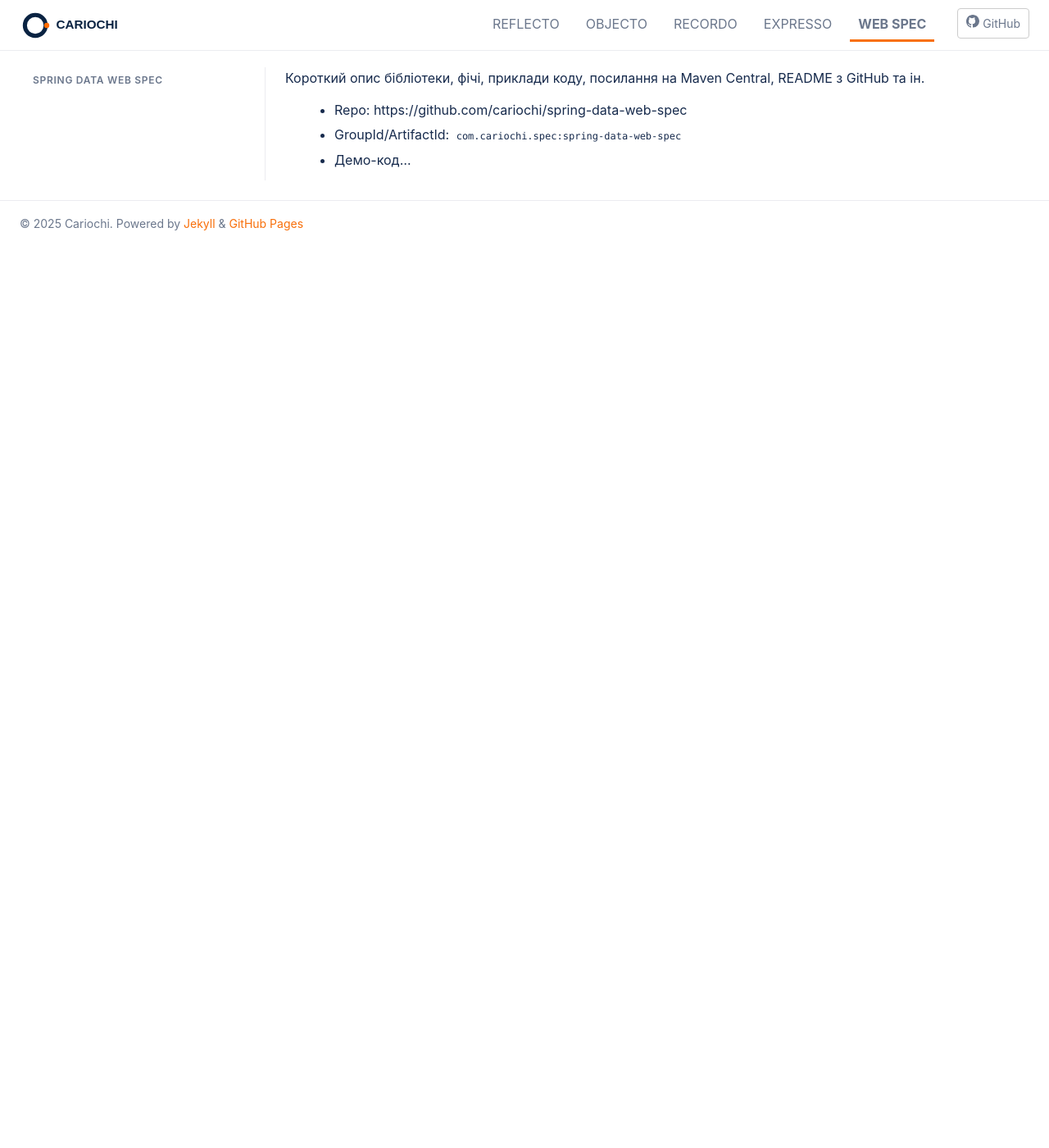
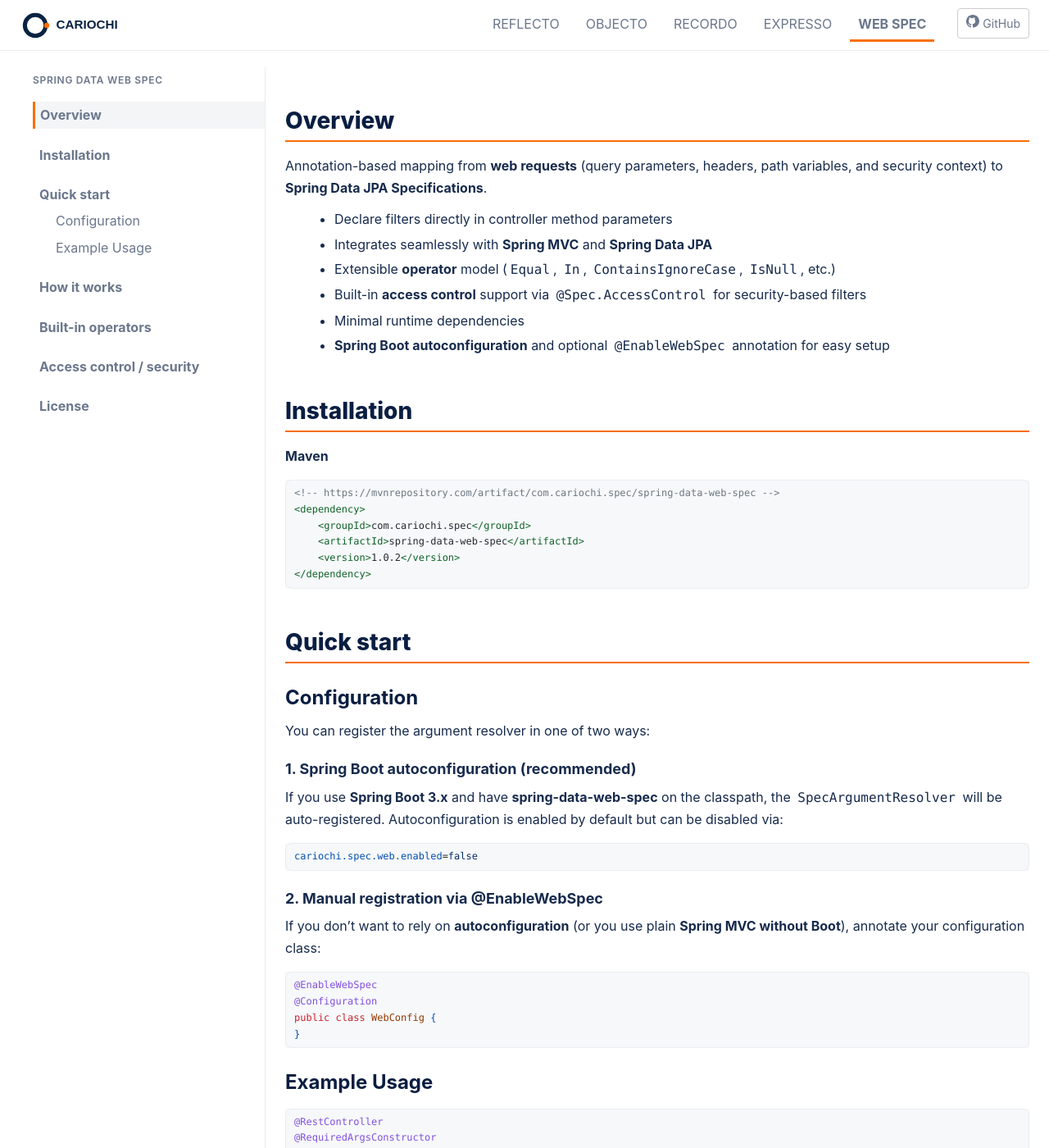
Before and after one commit to cariochi/cariochi.github.io, a Jekyll site: the page built from projects/spring-data-web-spec.md, in a window 1280 px wide and 1400 px high. Shown: the whole window at 82% size. Built offline with Jekyll 4.4.1, drawn with Linux system fonts in a browser that asks for light colours; the table of contents is made by our own code; some of the changed text lies outside the part shown.

Commit message:
style: adjust typography and spacing in site.css; enhance documentation in spring-data-web-spec.md; update .gitignore

````diff
--- a/assets/css/site.css
+++ b/assets/css/site.css
@@ -36,7 +36,7 @@
 /* Headings */
 article h1 {
   margin: 48px 0 16px;
-  font-size: 32px;
+  font-size: 28px;
   line-height: 1.25;
   font-weight: 800;
   color: #091E42;
@@ -46,7 +46,7 @@
 }
 
 article h2 {
-  margin: 28px 0 12px;
+  margin: 26px 0 12px;
   font-size: 24px;
   line-height: 1.3;
   font-weight: 700;
@@ -83,7 +83,7 @@
 
 /* Code blocks */
 pre, code {
-  font: 12px/1.5 ui-monospace, SFMono-Regular, Menlo, Monaco, Consolas, "Liberation Mono", "Courier New", monospace
+  font: 16px/1.65 ui-monospace, SFMono-Regular, Menlo, Monaco, Consolas, "Liberation Mono", "Courier New", monospace
 }
 
 pre {
@@ -91,7 +91,7 @@
   background: #F6F8FA;
   border: 1px solid #EBECF0;
   border-radius: 8px;
-  padding: 14px
+  padding: 6px
 }
 
 code {
@@ -321,6 +321,17 @@
   color: #253858
 }
 
+.highlight pre code {
+  display: block;
+  white-space: pre;
+  font-size: 12px;
+}
+
+.highlight pre code::first-line {
+  /* прибирає ефект порожнього першого рядка */
+  line-height: 0;
+}
+
 /* Lists inside content without bullets (optional; comment out if you want bullets) */
 /* .content ul{list-style:none;padding-left:0} */
 
--- a/projects/spring-data-web-spec.md
+++ b/projects/spring-data-web-spec.md
@@ -2,8 +2,167 @@
 title: Spring Data Web Spec
 ---
 
-Короткий опис бібліотеки, фічі, приклади коду, посилання на Maven Central, README з GitHub та ін.
+# Overview
 
-- Repo: https://github.com/cariochi/spring-data-web-spec
-- GroupId/ArtifactId: `com.cariochi.spec:spring-data-web-spec`
-- Демо-код…
+Annotation-based mapping from **web requests** (query parameters, headers, path variables, and security context) to **Spring Data JPA Specifications**.
+
+- Declare filters directly in controller method parameters
+- Integrates seamlessly with **Spring MVC** and **Spring Data JPA**
+- Extensible **operator** model (`Equal`, `In`, `ContainsIgnoreCase`, `IsNull`, etc.)
+- Built-in **access control** support via `@Spec.AccessControl` for security-based filters
+- Minimal runtime dependencies
+- **Spring Boot autoconfiguration** and optional `@EnableWebSpec` annotation for easy setup
+
+# Installation
+
+**Maven**
+
+```xml
+
+<!-- https://mvnrepository.com/artifact/com.cariochi.spec/spring-data-web-spec -->
+<dependency>
+    <groupId>com.cariochi.spec</groupId>
+    <artifactId>spring-data-web-spec</artifactId>
+    <version>1.0.2</version>
+</dependency>
+```
+
+# Quick start
+
+## Configuration
+
+You can register the argument resolver in one of two ways:
+
+### 1. Spring Boot autoconfiguration (recommended)
+
+If you use **Spring Boot 3.x** and have **spring-data-web-spec** on the classpath, the `SpecArgumentResolver` will be auto-registered.
+Autoconfiguration is enabled by default but can be disabled via:
+
+```properties
+
+cariochi.spec.web.enabled=false
+```
+
+### 2. Manual registration via @EnableWebSpec
+
+If you don’t want to rely on **autoconfiguration** (or you use plain **Spring MVC without Boot**), annotate your configuration class:
+
+```java
+
+@EnableWebSpec
+@Configuration
+public class WebConfig {
+}
+```
+
+## Example Usage
+
+```java
+
+@RestController
+@RequiredArgsConstructor
+class DummyController {
+
+    private final DummyService service;
+    private final DummyMapper mapper;
+
+    @GetMapping("/organizations/{organizationId}/dummy")
+    public Page<DummyDto> findAll(
+            @Spec.PathVariable(name = "organizationId", path = "organization.id", required = true)
+            @Spec.RequestParam(name = "id")
+            @Spec.RequestParam(name = "status", operator = In.class)
+            @Spec.RequestParam(name = "name", operator = ContainsIgnoreCase.class)
+            @Spec.RequestParam(name = "propertyValue", path = "properties.value", joinType = JoinType.INNER, operator = In.class, distinct = true)
+            @Spec.RequestHeader(name = "region", path = "organization.region")
+            @Spec.AccessControl(path = "organization.region", valueSupplier = UserAllowedRegions.class, operator = In.class)
+            Specification<DummyEntity> specification,
+            Pageable pageable
+    ) {
+        return service.findAll(specification, pageable)
+                .map(mapper::toDto);
+    }
+}
+```
+
+# How it works
+
+1. Annotate a `Specification<T>` method parameter with one or more source annotations:
+    - `@Spec.RequestParam` — query parameter
+    - `@Spec.RequestHeader` — HTTP header
+    - `@Spec.PathVariable` — URI path variable
+    - `@Spec.AccessControl` — security-based, no request value needed
+
+
+2. `SpecArgumentResolver`:
+    - Reads the values from the HTTP request or security context.
+    - Converts them using **Spring’s ConversionService**.
+    - Passes them to the chosen operator.
+
+
+3. An operator implements:
+
+   ```java
+
+   interface SpecOperator<T, Y, V> {
+     Specification<T> buildSpecification(SpecContext<T, Y, V> ctx);
+   }
+   ```
+
+4. All generated specifications are combined with **AND** logic.
+
+---
+
+# Built-in operators
+
+- Equal, NotEqual
+- In, NotIn
+- Contains, ContainsIgnoreCase
+- StartWith, StartWithIgnoreCase
+- IsNull, IsNotNull
+- GreaterThan, GreaterThanOrEqualTo, LessThan, LessThanOrEqualTo
+
+**You can also implement custom operators.**
+
+---
+
+# Access control / security
+
+Use `@Spec.AccessControl` for filters without request input, e.g., enforcing user-specific restrictions.
+
+**Example:**
+
+Value Supplier can be a `Supplier<List<String>>` that returns the allowed regions for the current user:
+
+```java
+
+@Component
+@RequiredArgsConstructor
+class UserAllowedRegions implements Supplier<List<String>> {
+
+    private final UserService userService;
+
+    @Override
+    public List<String> get() {
+        return userService.getUserAllowedRegions();
+    }
+}
+```
+
+Usage example:
+
+```java
+
+@Spec.AccessControl(
+        path = "organization.region",
+        valueSupplier = UserAllowedRegions.class,
+        operator = In.class
+)
+```
+
+This will automatically restrict queries to allowed regions for the current user.
+
+---
+
+# License
+
+The library is licensed under the [Apache License, Version 2.0](https://www.apache.org/licenses/LICENSE-2.0).
````
Also changed, not shown: 1 other file.
